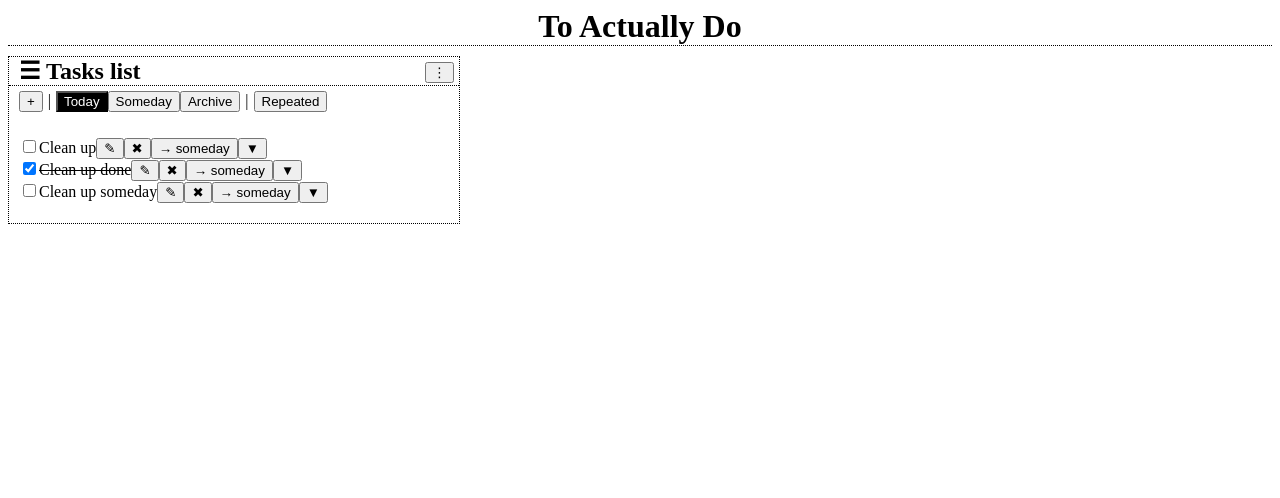
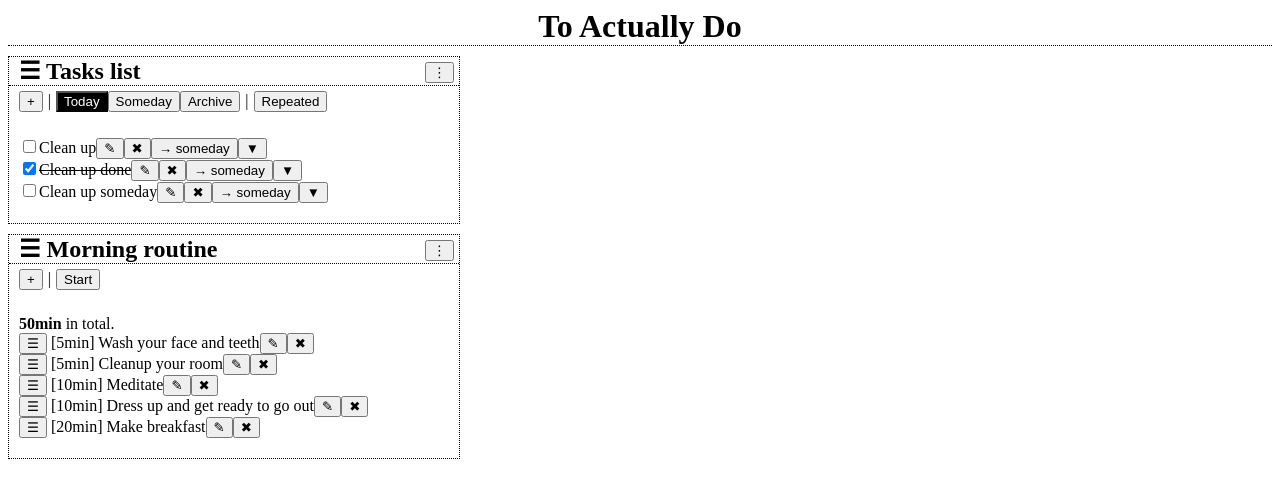
Before and after one commit to ivo-/tad, a React app: page / in a window 1280 px wide. Built offline with nearby package versions, Linux system fonts and the light colour scheme.

Commit message:
Routine app wip

```diff
--- a/src/actions.js
+++ b/src/actions.js
@@ -1,3 +1,6 @@
+// =============================================================================
+// TODO
+
 export const TODO_ADD_TASK = 'TODO_ADD_TASK';
 export function addTodoTask(appId, { title, description, repeated, today }) {
   return {
@@ -46,3 +49,36 @@ export function deleteTodoTask(appId, taskId) {
     taskId
   };
 }
+
+// =============================================================================
+// Routine
+
+export const ROUTINE_ADD_TASK = 'ROUTINE_ADD_TASK';
+export function addRoutineTask(appId, { title, duration, description}) {
+  return {
+    type: ROUTINE_ADD_TASK,
+    appId,
+    title,
+    duration,
+    description,
+  };
+}
+
+export const ROUTINE_DELETE_TASK = 'ROUTINE_DELETE_TASK';
+export function deleteRoutineTask(appId, taskId) {
+  return {
+    type: ROUTINE_DELETE_TASK,
+    appId,
+    taskId,
+  };
+}
+
+export const ROUTINE_UPDATE_TASK = 'ROUTINE_UPDATE_TASK';
+export function updateRoutineTask(appId, taskId, fields) {
+  return {
+    type: ROUTINE_UPDATE_TASK,
+    appId,
+    taskId,
+    fields,
+  };
+}
--- a/src/components/App.js
+++ b/src/components/App.js
@@ -3,14 +3,16 @@ import PropTypes from 'prop-types';
 import { connect } from 'react-redux'
 import { createStructuredSelector } from 'reselect';
 
-import { TODO_APP } from '../constants';
+import { TODO_APP, ROUTINE_APP } from '../constants';
 
 import TodoContainer from './Todo/TodoContainer';
+import RoutineContainer from './Routine/RoutineContainer';
 import Header from './Header';
 import Detached from './Detached';
 
 const appTypeToComponent = {
-  [TODO_APP]: TodoContainer
+  [TODO_APP]: TodoContainer,
+  [ROUTINE_APP]: RoutineContainer,
 };
 
 class App extends Component {
--- /dev/null
+++ b/src/components/Routine/Routine.js
@@ -0,0 +1,281 @@
+import React from 'react';
+import PropTypes from 'prop-types';
+import classnames from 'classnames' ;
+
+import {
+  prettyPrintInMinutes
+} from '../../util';
+
+// TODO:
+//
+//  - [ ] Store routine result
+//  - [ ] Show time in task
+//  - [ ] Add ability to pause
+//  - [ ] Show next task name
+//  - [ ] Show past routine executions
+//  - [ ] Show daily streak
+//
+
+
+class Routine extends React.Component {
+  constructor(props) {
+    super(props);
+
+    this.handleEdit = this.handleEdit.bind(this);
+    this.handleFormSubmit = this.handleFormSubmit.bind(this);
+
+    this.handleNextTask = this.handleNextTask.bind(this);
+    this.handleToggleAdd = this.handleToggleAdd.bind(this);
+    this.handleToggleRun = this.handleToggleRun.bind(this);
+
+    this.handleAddRoutineTask = this.handleAddRoutineTask.bind(this);
+    this.handleDeleteRoutineTask = this.handleDeleteRoutineTask.bind(this);
+    this.handleUpdateRoutineTask = this.handleUpdateRoutineTask.bind(this);
+
+    this.state = {
+      running: null,
+      editedItem: null,
+      addFormShown: false,
+    };
+  }
+
+  // ===========================================================================
+  // Handlers
+
+  handleEdit(id = null) {
+    this.setState({ editedItem: id });
+  }
+
+  handleToggleRun() {
+    if(this.state.running) {
+      window.clearInterval(this.state.running.timer);
+      this.setState({ running: null });
+    } else {
+      this.setState({
+        running: {
+          start: (new Date()).getTime(),
+          timer: window.setInterval(this.forceUpdate.bind(this), 1000),
+          currentTask: 0,
+        },
+      });
+    }
+  }
+
+  handleNextTask() {
+    if(!this.state.running) return;
+
+    this.setState({
+      running: {
+        ...this.state.running,
+        currentTask: this.state.running.currentTask + 1,
+      },
+    });
+  }
+
+  handleToggleAdd() {
+    this.setState({ addFormShown: !this.state.addFormShown });
+  }
+
+  handleAddRoutineTask(...args) {
+    this.props.onAddRoutineTask(this.props.id, ...args);
+  }
+
+  handleDeleteRoutineTask(...args) {
+    this.props.onDeleteRoutineTask(this.props.id, ...args);
+  }
+
+  handleUpdateRoutineTask(...args) {
+    this.props.onUpdateRoutineTask(this.props.id, ...args);
+  }
+
+  handleFormSubmit(e) {
+    const form = (function recur(node) {
+      if(!node) return null;
+      return node.tagName === 'FORM' ? node : recur(node.parentNode);
+    })(e.currentTarget);
+
+    if(!form) return;
+
+    const title = form.querySelector('[name=title]').value.trim();
+    const duration = form.querySelector('[name=duration]').value.trim();
+    const description = form.querySelector('[name=description]').value.trim();
+
+    if(title === '' || duration === '') return;
+
+    form.reset();
+    if(this.state.addFormShown) {
+      this.handleToggleAdd();
+      this.handleAddRoutineTask({
+        title,
+        duration: duration * 1000 * 60,
+        description: description,
+      });
+    } else if(this.state.editedItem) {
+      this.handleUpdateRoutineTask(this.state.editedItem, {
+        title, duration: duration * 1000 * 60, description,
+      });
+      this.handleEdit(null);
+    }
+  }
+
+  // ===========================================================================
+  // Rendering
+
+  renderAddForm(){
+    let data;
+    let submitText;
+    let closeCallback;
+
+    if(this.state.addFormShown) {
+      data = {
+        title: '',
+        duration: '',
+        description: '',
+      };
+      submitText = 'create';
+      closeCallback = this.handleToggleAdd;
+    } else if(this.state.editedItem) {
+      data = this.props.items.find(i => i.id === this.state.editedItem);
+      data = {
+        title: data.title,
+        duration: data.duration / 1000 / 60,
+        description: data.description,
+      }
+      submitText = 'update';
+      closeCallback = this.handleEdit.bind(this, null);
+    } else {
+      return null;
+    }
+
+    return (
+      <div className="App--form">
+        <div className="App--form--content">
+          <form action="#">
+            <input
+              type="text"
+              name="title"
+              defaultValue={data.title}
+              placeholder="Add task..."
+            />
+            <textarea
+              name="description"
+              defaultValue={data.description}
+              placeholder="Add description..."
+            ></textarea>
+            <input
+              type="number"
+              name="duration"
+              defaultValue={data.duration}
+              placeholder="Duration in minutes..."
+            />
+            <button
+              className="App--form--complete"
+              onClick={this.handleFormSubmit}
+            >{submitText}</button>
+            <button
+              className="App--form--close"
+              onClick={closeCallback}
+            >close</button>
+          </form>
+        </div>
+      </div>
+    );
+  }
+
+  renderMenu() {
+    return (
+      <section className="App--menu">
+        <button
+          onClick={this.handleToggleAdd}
+          className={classnames({ active: this.state.addFormShown })}
+        >+</button>
+        <span className="App--menu--separator">|</span>
+        <button
+          onClick={this.handleToggleRun}
+          className={classnames({ active: this.state.running })}
+        >Start</button>
+      </section>
+    );
+  }
+
+  renderStats() {
+    if(this.state.running) return null;
+
+    const totalDuration = this.props.items.reduce((result, item) => (
+      result + item.duration
+    ), 0);
+
+    return (
+      <div className="Routine--stats">
+        <b>{prettyPrintInMinutes(totalDuration)}</b> in total.
+      </div>
+    );
+  }
+
+  renderRunView() {
+    if(!this.state.running) return null;
+
+    const { start, currentTask } = this.state.running;
+    const timePassed = Math.round(
+      (((new Date()) - start)) / 1000
+    );
+    const item = this.props.items[currentTask];
+
+    return (
+      <div className="Routine-run">
+        {timePassed}s <br />
+        {item.title}
+        <button onClick={this.handleNextTask}>next</button>
+      </div>
+    )
+  }
+
+  renderList() {
+    if(this.state.running) return null;
+    return this.props.items.map(item => (
+      <div key={item.id} className="Routine--list--item">
+        <button>☰</button> [{prettyPrintInMinutes(item.duration)}] {item.title}
+        <button
+          onClick={this.handleEdit.bind(this, item.id)}
+        >✎</button>
+        <button
+          onClick={this.handleDeleteRoutineTask.bind(this, item.id)}
+        >✖</button>
+      </div>
+    ));
+  }
+
+  render() {
+    return (
+      <section className="App Routine">
+        {this.renderAddForm()}
+        <header>
+          <h1>
+             <span>&#9776;</span> {this.props.title}
+          </h1>
+          <button className="App--options">&#8942;</button>
+        </header>
+        {this.renderMenu()}
+        <section className="App--content">
+          {this.renderStats()}
+          {this.renderList()}
+          {this.renderRunView()}
+        </section>
+      </section>
+    );
+  }
+}
+
+Routine.propTypes = {
+  // Data
+  id: PropTypes.number.isRequired,
+  items: PropTypes.array.isRequired,
+  title: PropTypes.string.isRequired,
+
+  // Actions
+  onAddRoutineTask: PropTypes.func.isRequired,
+  onDeleteRoutineTask: PropTypes.func.isRequired,
+  onUpdateRoutineTask: PropTypes.func.isRequired,
+};
+
+export default Routine;
--- /dev/null
+++ b/src/components/Routine/RoutineContainer.js
@@ -0,0 +1,16 @@
+import { connect } from 'react-redux'
+import Routine from './Routine';
+
+import {
+  addRoutineTask,
+  deleteRoutineTask,
+  updateRoutineTask,
+} from '../../actions'
+
+export default connect((state, { id }) => {
+  return state.apps.find(app => app.id === id);
+}, {
+  onAddRoutineTask: addRoutineTask,
+  onDeleteRoutineTask: deleteRoutineTask,
+  onUpdateRoutineTask: updateRoutineTask,
+})(Routine);
--- a/src/constants.js
+++ b/src/constants.js
@@ -2,6 +2,7 @@
 // Applications
 
 export const TODO_APP = 'TODO_APP';
+export const ROUTINE_APP = 'ROUTINE_APP';
 
 // =============================================================================
 // Templates
@@ -54,8 +55,8 @@ export const REPEATED_LIST = 'REPEATED_LIST';
 // Streaks
 
 export const STREAK_DONE = 0;
+export const STREAK_SKIP = 2;
 export const STREAK_NOT_DONE = 1;
-export const STREAK_SKIP = 2;
 
 // =============================================================================
 // Default state
@@ -109,47 +110,40 @@ export const defaultState = {
       repeated: true,
     }],
     itemsArchive: [],
-
-    // =======================================================================
-    // TODO:
-    //
-    //   - [ ] repeating tasks weekly and select list to add the task
-    //
-    repeated: [],
-
-    // =======================================================================
-    // TODO:
-    //
-    //   - [ ] Stats - pomodors per day, descriptions after pomodoro
-    //
-    // pomodoro: {
-    //   current: null,
-    //   archive: [],
-    // },
-  }]
-
-  // apps: {
-    // streak: {
-    //   items: [],
-    //   archive: [],
-    // },
-
-    // TODO:
-    //
-    //  - [ ] Routine streak view
-    //  - [ ] Morning routine
-    //  - [ ] Other routine as todo item
-    //
-    // routine: {
-    //   items: [],
-    //   archive: [],
-
-    //   // =======================================================================
-    //   play: {
-    //     routineId: 1,
-    //     time: 0,
-
-    //   }
-    // }
-  // }
+  }, {
+    id: 11,
+    app: ROUTINE_APP,
+    title: 'Morning routine',
+    items: [{
+      id: 12,
+      title: 'Wash your face and teeth',
+      description: '---',
+      duration: 1000 * 60 * 5,
+      date: new Date(),
+    }, {
+      id: 13,
+      title: 'Cleanup your room',
+      description: '---',
+      duration: 1000 * 60 * 5,
+      date: new Date(),
+    }, {
+      id: 14,
+      title: 'Meditate',
+      description: '---',
+      duration: 1000 * 60 * 10,
+      date: new Date(),
+    }, {
+      id: 15,
+      title: 'Dress up and get ready to go out',
+      description: '---',
+      duration: 1000 * 60 * 10,
+      date: new Date(),
+    }, {
+      id: 16,
+      title: 'Make breakfast',
+      description: '---',
+      duration: 1000 * 60 * 20,
+      date: new Date(),
+    }],
+  }],
 }
--- a/src/css/components/App.scss
+++ b/src/css/components/App.scss
@@ -0,0 +1,60 @@
+.App {
+  width: 450px;
+  margin: 10px 0;
+  border: 1px dotted;
+  position: relative;
+
+  header {
+    position: relative;
+    border-bottom: 1px dotted;
+    vertical-align: middle;
+    padding: 0 10px;
+
+    h1 {
+      display: inline;
+    }
+
+    .App--options {
+      position: absolute;
+      top: 5px;
+      right: 5px;
+    }
+  }
+
+  &--menu {
+    padding: 5px 10px;
+
+    &--separator {
+      display: inline-block;
+      margin: 0 5px;
+    }
+  }
+
+  &--content {
+    margin: 20px 10px;
+    max-height: 500px;
+  }
+
+  &--form {
+    top: 0px;
+    left: 0px;
+    position: absolute;
+    width: 100%;
+    height: 100%;
+    background-color: rgba(0, 0, 0, 0.5);
+    text-align: center;
+
+    input, textarea {
+      line-height: 20px;
+      width: 100%;
+    }
+
+    &--content {
+      position: absolute;
+      width: 250px;
+      height: 100px;
+      top: calc(50% - 50px);
+      left: calc(50% - 125px);
+    }
+  }
+}
--- a/src/css/index.scss
+++ b/src/css/index.scss
@@ -1,4 +1,5 @@
 @import "./general.scss";
 
 @import "./components/Header.scss";
+@import "./components/App.scss";
 @import "./components/Todo.scss";
--- a/src/reducers/apps/index.js
+++ b/src/reducers/apps/index.js
@@ -1,13 +1,16 @@
 import {
   TODO_APP,
+  ROUTINE_APP,
 } from '../../constants';
 
 import todo from './todo';
+import routine from './routine';
 
 export default function apps(state = [], action) {
   return state.map(app => {
     switch(app.app) {
       case TODO_APP: return todo(app, action);
+      case ROUTINE_APP: return routine(app, action);
       default: throw new Error(`Unknown app type: ${app.type}`);
     }
   });
--- /dev/null
+++ b/src/reducers/apps/routine.js
@@ -0,0 +1,50 @@
+import {
+  ROUTINE_ADD_TASK,
+  ROUTINE_DELETE_TASK,
+  ROUTINE_UPDATE_TASK,
+} from '../../actions';
+
+import { getUID } from '../../util';
+
+export default function todo(state, action) {
+  switch (action.type) {
+    case ROUTINE_ADD_TASK:
+      if(state.id !== action.appId) return state;
+
+      return {
+        ...state,
+        items: [
+          {
+            id: getUID(),
+            title: action.title,
+            duration: action.duration,
+            description: action.description || '',
+            date: new Date(),
+          },
+          ...state.items,
+        ],
+      };
+
+    case ROUTINE_DELETE_TASK:
+      if(state.id !== action.appId) return state;
+
+      return {
+        ...state,
+        items: state.items.filter((item) => item.id !== action.taskId),
+      };
+
+    case ROUTINE_UPDATE_TASK:
+      if(state.id !== action.appId) return state;
+
+      return {
+        ...state,
+        items: state.items.map((item) => {
+          if(item.id !== action.taskId) return item;
+
+          return { ...item, ...action.fields };
+        }),
+      };
+
+    default: return state;
+  }
+}
--- a/src/util.js
+++ b/src/util.js
@@ -28,3 +28,12 @@ export function getUID() {
 
 getUID.__initial = 100;
 getUID.__current = null;
+
+/**
+ * Pretty prints duration in minutes.
+ * @param {Number} duration In milliseconds.
+ * @return {String}
+ */
+export function prettyPrintInMinutes(duration) {
+  return `${Math.round(duration / 1000 / 60)}min`;
+}
```
Also changed, not shown: src/components/Routine.js (deleted), src/components/Todo/TodoListItem.js (deleted), src/components/Todo/TodoPomodoroList.js (deleted), src/components/Todo/TodoRepeatedList.js (deleted), 1 other file.
